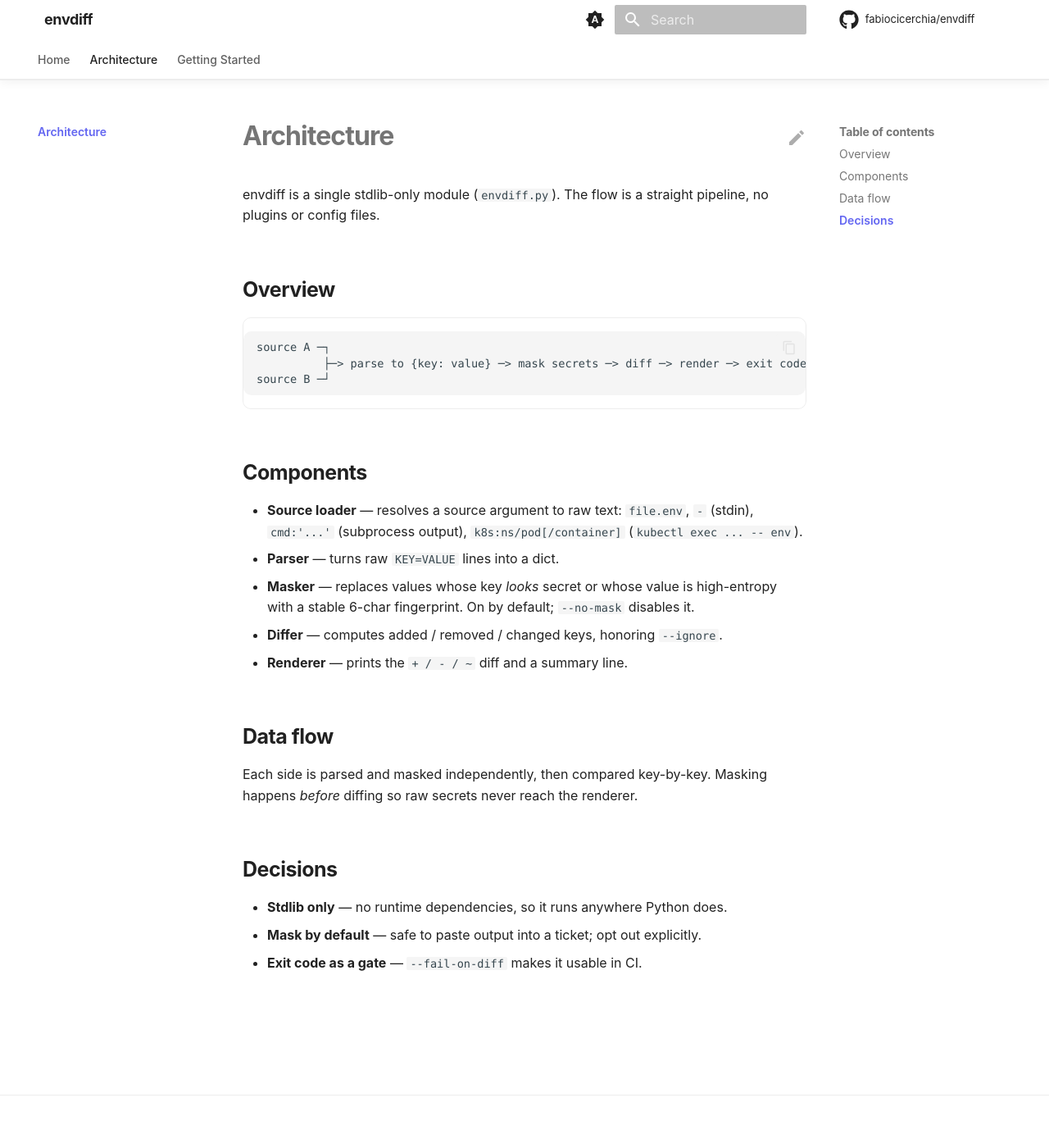
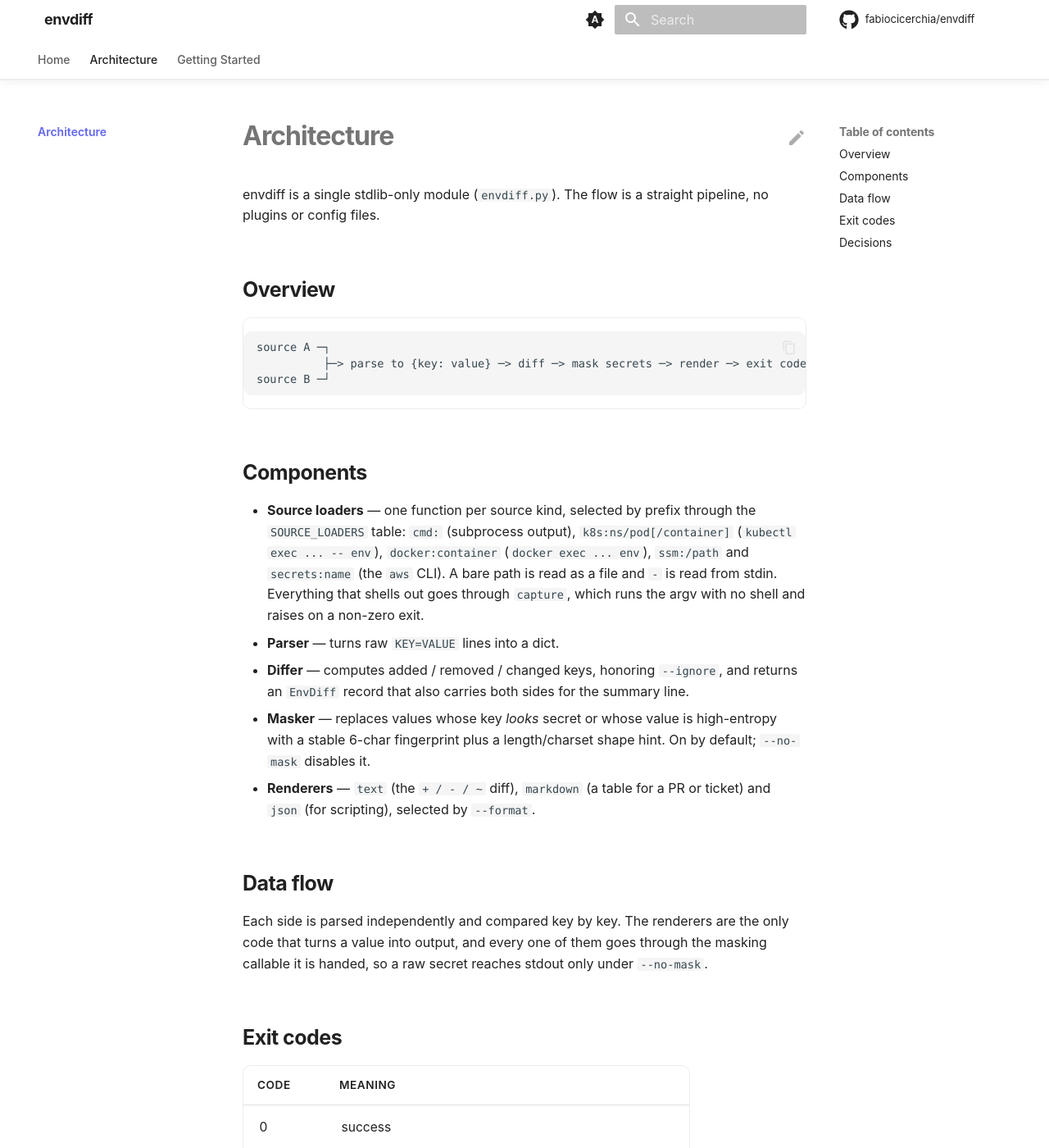
Before and after one commit to fabiocicerchia/envdiff, an MkDocs documentation site: the page built from docs/architecture.md, in a window 1280 px wide and 1400 px high. Shown: the whole window at 82% size. Built offline with MkDocs 1.6.1 and Material for MkDocs 9.7.7, drawn with Linux system fonts in a browser that asks for light colours; comment, search, counter and statistics services are not loaded; some of the changed text lies outside the part shown.

Commit message:
docs: describe the sources, renderers and exit codes that exist today
architecture.md still claimed masking happens before the diff; it has always
happened in the renderers, and only --no-mask lets a raw value reach stdout.

Co-Authored-By: Claude Opus 5 (1M context) <noreply@anthropic.com>
Claude-Session: https://claude.ai/code/session_01FYquPM8rKJHXEEpxsbymj1

````diff
--- a/docs/architecture.md
+++ b/docs/architecture.md
@@ -7,26 +7,46 @@ pipeline, no plugins or config files.
 
 ```
 source A ─┐
-          ├─> parse to {key: value} ─> mask secrets ─> diff ─> render ─> exit code
+          ├─> parse to {key: value} ─> diff ─> mask secrets ─> render ─> exit code
 source B ─┘
 ```
 
 ## Components
 
-- **Source loader** — resolves a source argument to raw text:
-  `file.env`, `-` (stdin), `cmd:'...'` (subprocess output),
-  `k8s:ns/pod[/container]` (`kubectl exec ... -- env`).
+- **Source loaders** — one function per source kind, selected by prefix through
+  the `SOURCE_LOADERS` table: `cmd:` (subprocess output), `k8s:ns/pod[/container]`
+  (`kubectl exec ... -- env`), `docker:container` (`docker exec ... env`),
+  `ssm:/path` and `secrets:name` (the `aws` CLI). A bare path is read as a file
+  and `-` is read from stdin. Everything that shells out goes through `capture`,
+  which runs the argv with no shell and raises on a non-zero exit.
 - **Parser** — turns raw `KEY=VALUE` lines into a dict.
+- **Differ** — computes added / removed / changed keys, honoring `--ignore`, and
+  returns an `EnvDiff` record that also carries both sides for the summary line.
 - **Masker** — replaces values whose key *looks* secret or whose value is
-  high-entropy with a stable 6-char fingerprint. On by default; `--no-mask`
-  disables it.
-- **Differ** — computes added / removed / changed keys, honoring `--ignore`.
-- **Renderer** — prints the `+ / - / ~` diff and a summary line.
+  high-entropy with a stable 6-char fingerprint plus a length/charset shape hint.
+  On by default; `--no-mask` disables it.
+- **Renderers** — `text` (the `+ / - / ~` diff), `markdown` (a table for a PR or
+  ticket) and `json` (for scripting), selected by `--format`.
 
 ## Data flow
 
-Each side is parsed and masked independently, then compared key-by-key. Masking
-happens *before* diffing so raw secrets never reach the renderer.
+Each side is parsed independently and compared key by key. The renderers are the
+only code that turns a value into output, and every one of them goes through the
+masking callable it is handed, so a raw secret reaches stdout only under
+`--no-mask`.
+
+## Exit codes
+
+| Code | Meaning |
+|---|---|
+| 0 | success |
+| 1 | the environments differ and `--fail-on-diff` was given |
+| 2 | usage error from the argument parser |
+| 65 | an `--ignore` value is not a valid regex |
+| 66 | a source file or command could not be found |
+| 69 | a source command ran and failed |
+
+A CI gate can therefore tell drift (1) from a broken invocation (everything else).
 
 ## Decisions
 
````
Also changed, not shown: README.md (+2 -1 lines), docs/getting-started.md (+5 -0 lines).
